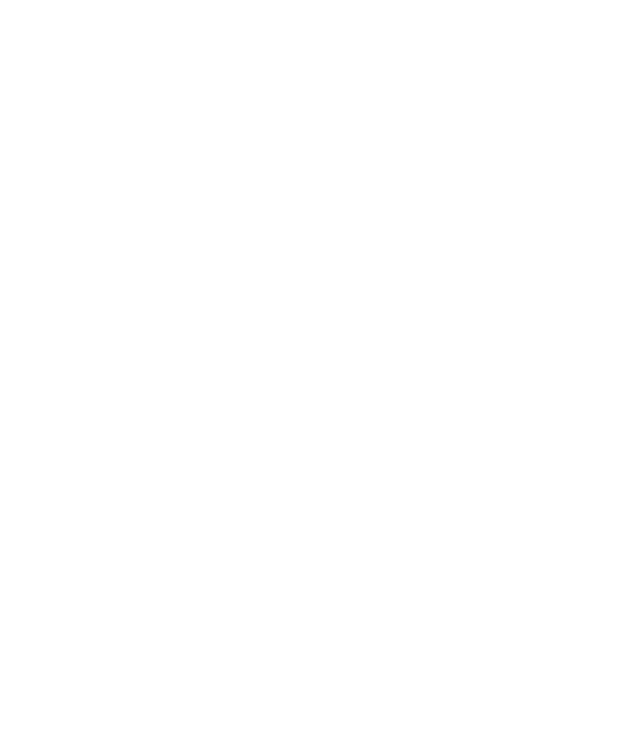
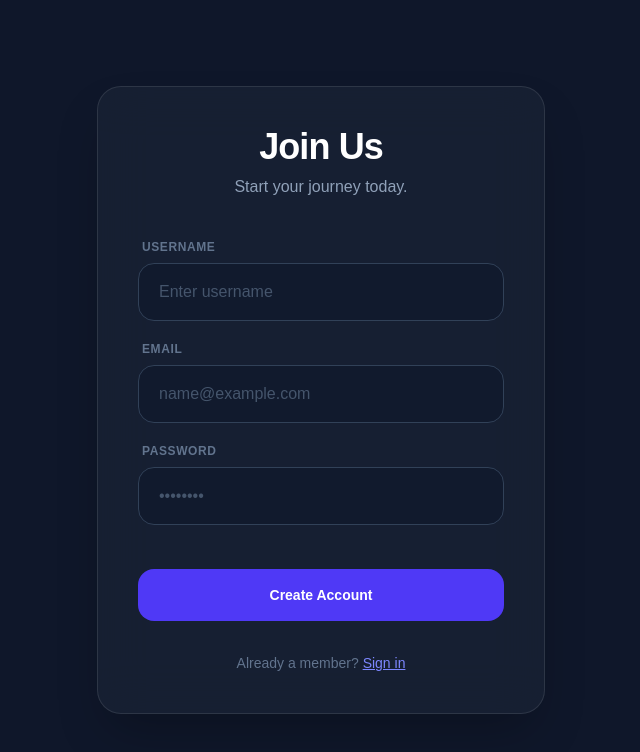
Before and after one commit to noor-ulhassan/Full-Stack-Auth-In-Next.Js, a Next.js app: page /signup in a window 1280 px wide. Shown: the top 752 px of the page, without its empty margins (319-959 px from the left). Built offline with nearby package versions, Linux system fonts and the light colour scheme.

Commit message:
Signup Page

```diff
--- a/src/app/signup/page.tsx
+++ b/src/app/signup/page.tsx
@@ -1,9 +1,97 @@
-'use client';
+"use client";
+import Link from "next/link";
+import React from "react";
+import { useRouter } from "next/navigation";
+import { Axios } from "axios";
 
-export default function SignupPage(){
-return(
-    <div className="flex ">
-        <h1 className="text-center text-white text-2xl">Signup</h1>
+export default function SignupPage() {
+  const [user, setUser] = React.useState({
+    email: "",
+    password: "",
+    username: "",
+  });
+  const onSignup = async () => {};
+  return (
+    <div className="flex items-center justify-center min-h-screen bg-[#0f172a] selection:bg-indigo-500/30">
+      <div className="w-full max-w-md p-10 bg-[#1e293b]/50 backdrop-blur-xl border border-white/10 rounded-3xl shadow-2xl">
+        <div className="mb-10 text-center">
+          <h1 className="text-4xl font-extrabold text-white tracking-tight">
+            Join Us
+          </h1>
+          <p className="mt-2 text-slate-400">Start your journey today.</p>
+        </div>
+
+        <div className="space-y-5">
+          <div className="group">
+            <label
+              htmlFor="username"
+              className="block mb-2 ml-1 text-xs font-semibold uppercase tracking-wider text-slate-500 group-focus-within:text-indigo-400 transition-colors"
+            >
+              Username
+            </label>
+            <input
+              type="text"
+              id="username"
+              className="w-full px-5 py-4 bg-slate-900/50 border border-slate-700 rounded-2xl text-white placeholder:text-slate-600 focus:outline-none focus:ring-2 focus:ring-indigo-500/50 focus:border-indigo-500 transition-all"
+              placeholder="Enter username"
+              value={user.username}
+              onChange={(e) => setUser({ ...user, username: e.target.value })}
+            />
+          </div>
+
+          <div className="group">
+            <label
+              htmlFor="email"
+              className="block mb-2 ml-1 text-xs font-semibold uppercase tracking-wider text-slate-500 group-focus-within:text-indigo-400 transition-colors"
+            >
+              Email
+            </label>
+            <input
+              type="email"
+              id="email"
+              className="w-full px-5 py-4 bg-slate-900/50 border border-slate-700 rounded-2xl text-white placeholder:text-slate-600 focus:outline-none focus:ring-2 focus:ring-indigo-500/50 focus:border-indigo-500 transition-all"
+              placeholder="name@example.com"
+              value={user.email}
+              onChange={(e) => setUser({ ...user, email: e.target.value })}
+            />
+          </div>
+
+          <div className="group">
+            <label
+              htmlFor="password"
+              className="block mb-2 ml-1 text-xs font-semibold uppercase tracking-wider text-slate-500 group-focus-within:text-indigo-400 transition-colors"
+            >
+              Password
+            </label>
+            <input
+              type="password"
+              id="password"
+              className="w-full px-5 py-4 bg-slate-900/50 border border-slate-700 rounded-2xl text-white placeholder:text-slate-600 focus:outline-none focus:ring-2 focus:ring-indigo-500/50 focus:border-indigo-500 transition-all"
+              placeholder="••••••••"
+              value={user.password}
+              onChange={(e) => setUser({ ...user, password: e.target.value })}
+            />
+          </div>
+
+          <button
+            type="submit"
+            onClick={onSignup}
+            className="w-full py-4 mt-6 text-sm font-bold text-white bg-indigo-600 hover:bg-indigo-500 hover:shadow-lg hover:shadow-indigo-500/30 active:scale-[0.97] rounded-2xl transition-all duration-200"
+          >
+            Create Account
+          </button>
+        </div>
+
+        <div className="mt-8 text-center text-sm text-slate-500">
+          Already a member?{" "}
+          <span className="text-indigo-400 font-medium hover:text-indigo-300 cursor-pointer transition-colors">
+            <Link href="/login">
+              {" "}
+              <span className="underline">Sign in</span>
+            </Link>
+          </span>
+        </div>
+      </div>
     </div>
-)
+  );
 }
```
